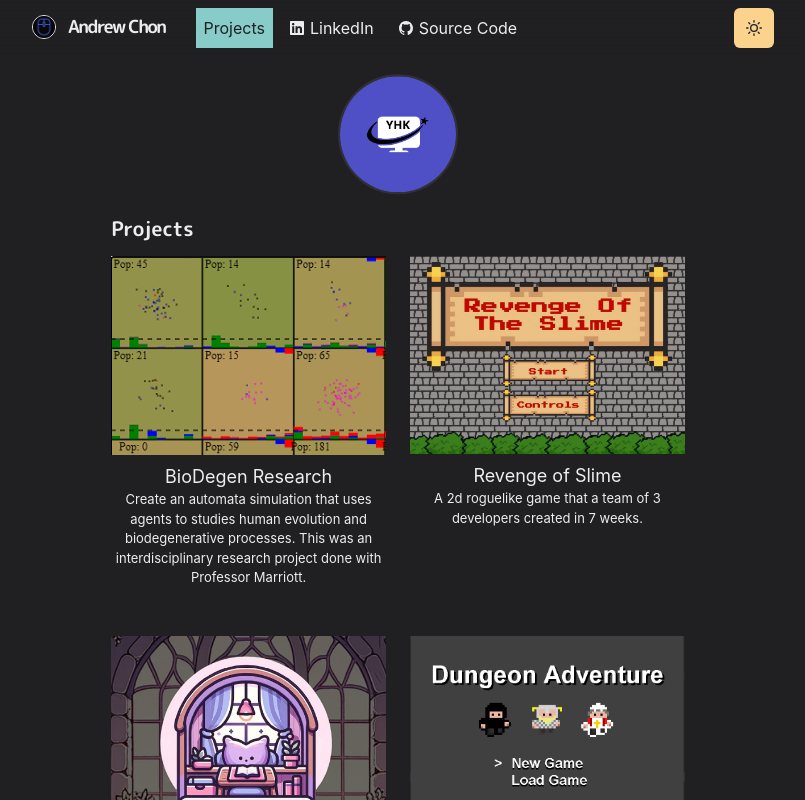
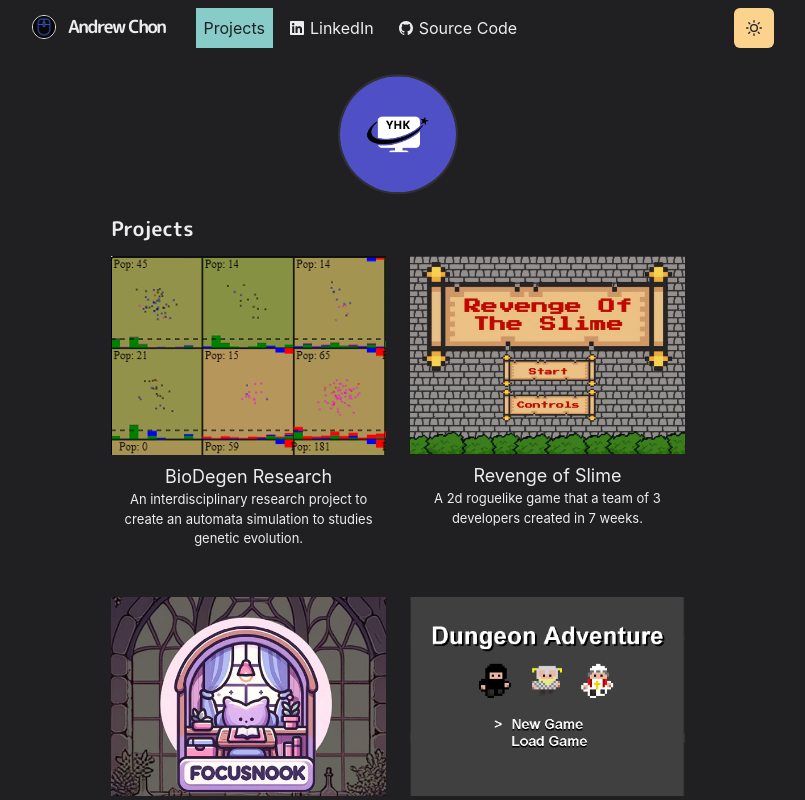
Before and after one commit to Younghyuuk/AYC-Website, a Next.js app: page /projects in a window 1280 px wide. Shown: the top 800 px of the page, without its empty margins (242-1047 px from the left). Built offline with nearby package versions, Linux system fonts and the light colour scheme.

Commit message:
changed biodegen description

```diff
--- a/pages/projects.js
+++ b/pages/projects.js
@@ -15,8 +15,8 @@ const Projects = () => (
                 <SimpleGrid columns = {[1,1,2]} gap = {6}>
                     <Section delay={0.1}>
                     <WorkGrid id = "BioDegen" title = "BioDegen Research" thumbnail = {thumbResearch}>
-                    Create an automata simulation that uses agents to studies human evolution and biodegenerative processes.
-                    This was an interdisciplinary research project done with Professor Marriott.
+                    An interdisciplinary research project to create an automata simulation to studies genetic evolution.
+
                     </WorkGrid>
                     </Section>
                    <Section delay={0.4}>
```
